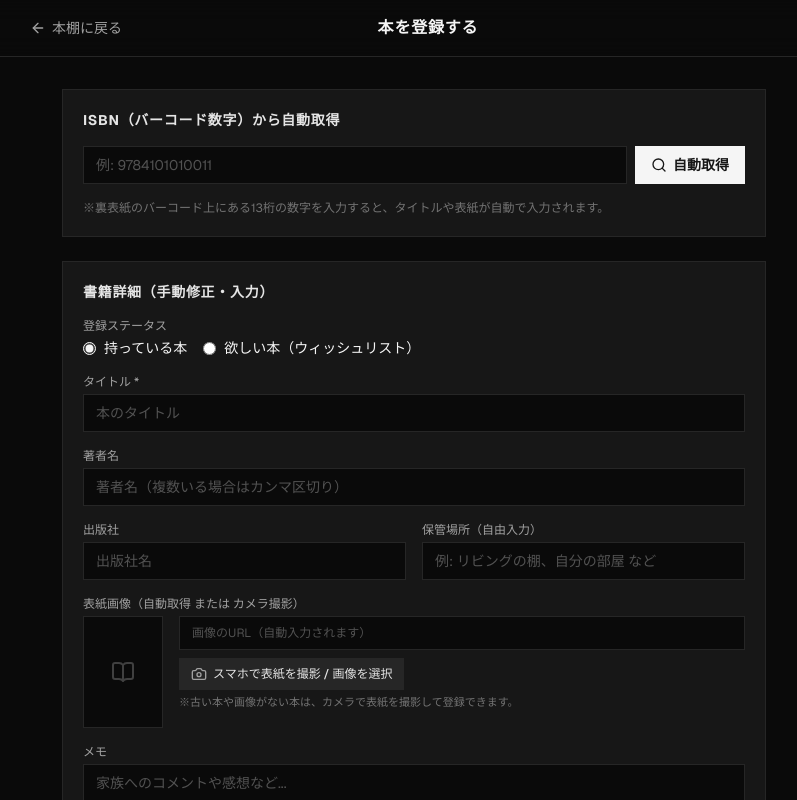
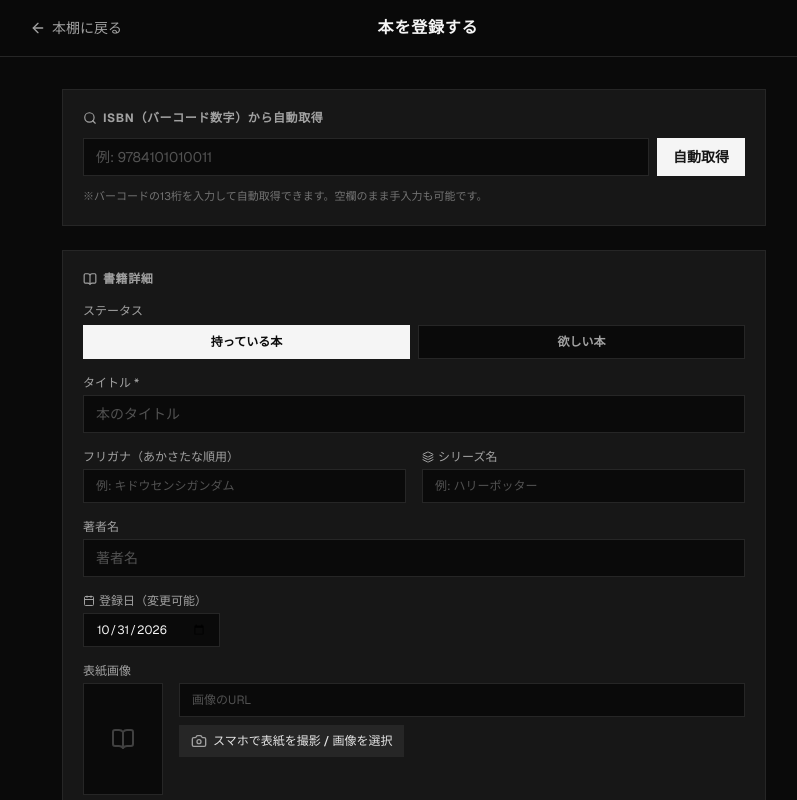
Before and after one commit to cat3-lang/my-book-app, a Next.js app: page /add in a window 1280 px wide. Shown: the top 800 px of the page, without its empty margins (226-1023 px from the left). Built offline with nearby package versions, Linux system fonts and the light colour scheme; no server answers.

Commit message:
本登録ページを追加

```diff
--- a/app/add/page.tsx
+++ b/app/add/page.tsx
@@ -4,14 +4,22 @@ import { useState } from "react";
 import { useRouter } from "next/navigation";
 import Link from "next/link";
 import { supabase } from "@/lib/supabase";
-import { ArrowLeft, Search, BookOpen, Camera, Check } from "lucide-react";
+import { ArrowLeft, Search, BookOpen, Camera, Check, X, Calendar, Layers, Hash } from "lucide-react";
 
 type ExistingBookInfo = {
   title: string;
   created_at: string;
-  location: string | null;
   status: string;
+  memo: string | null;
 };
+
+// 簡易的なカタカナ変換（ひらがな→カタカナ）
+function toKatakana(str: string) {
+  return str.replace(/[\u3041-\u3096]/g, function (match) {
+    var chr = match.charCodeAt(0) + 0x60;
+    return String.fromCharCode(chr);
+  });
+}
 
 export default function AddBookPage() {
   const router = useRouter();
@@ -19,12 +27,18 @@ export default function AddBookPage() {
   // フォーム入力の状態
   const [isbn, setIsbn] = useState("");
   const [title, setTitle] = useState("");
+  const [sortTitle, setSortTitle] = useState(""); // フリガナ（並び替え用）
+  const [series, setSeries] = useState(""); // シリーズ名
   const [authors, setAuthors] = useState("");
   const [publisher, setPublisher] = useState("");
   const [publishedDate, setPublishedDate] = useState("");
   const [imageLink, setImageLink] = useState("");
   const [status, setStatus] = useState<"持っている" | "欲しい">("持っている");
-  const [location, setLocation] = useState("");
+
+  // 今日の日付を YYYY-MM-DD 形式で取得
+  const todayStr = new Date().toISOString().split("T")[0];
+  const [registeredDate, setRegisteredDate] = useState(todayStr);
+
   const [memo, setMemo] = useState("");
 
   // ローディング・エラー・成功メッセージ
@@ -34,10 +48,18 @@ export default function AddBookPage() {
   const [existingBook, setExistingBook] = useState<ExistingBookInfo | null>(null);
   const [successMessage, setSuccessMessage] = useState("");
 
+  // タイトル変更時にフリガナを自動生成
+  const handleTitleChange = (val: string) => {
+    setTitle(val);
+    // 自動で簡易カタカナ化してソート用にセット（手動修正も可）
+    setSortTitle(toKatakana(val));
+  };
+
   // 1. Google Books APIでISBNから自動取得
   const handleFetchByIsbn = async () => {
-    if (!isbn.trim()) {
-      alert("ISBNを入力してください");
+    const cleanIsbn = isbn.trim();
+    if (!cleanIsbn) {
+      setErrorMessage("ISBN（バーコードの数字）を入力してください。");
       return;
     }
 
@@ -46,14 +68,16 @@ export default function AddBookPage() {
     setExistingBook(null);
 
     try {
-      const res = await fetch(`https://www.googleapis.com/books/v1/volumes?q=isbn:${isbn.trim()}`);
+      const res = await fetch(`https://www.googleapis.com/books/v1/volumes?q=isbn:${cleanIsbn}`);
       const data = await res.json();
 
       if (data.totalItems === 0 || !data.items) {
-        setErrorMessage("Google Books APIに該当する書籍が見つかりませんでした。手動で入力してください。");
+        setErrorMessage("該当する書籍が見つかりませんでした。手動で入力してください。");
       } else {
         const volumeInfo = data.items[0].volumeInfo;
-        setTitle(volumeInfo.title || "");
+        const fetchedTitle = volumeInfo.title || "";
+        setTitle(fetchedTitle);
+        setSortTitle(toKatakana(fetchedTitle));
         setAuthors(volumeInfo.authors ? volumeInfo.authors.join(", ") : "");
         setPublisher(volumeInfo.publisher || "");
         setPublishedDate(volumeInfo.publishedDate || "");
@@ -61,13 +85,13 @@ export default function AddBookPage() {
       }
     } catch (err) {
       console.error(err);
-      setErrorMessage("情報の取得に失敗しました。ネットワーク状況を確認してください。");
+      setErrorMessage("情報の取得に失敗しました。");
     } finally {
       setFetchingApi(false);
     }
   };
 
-  // 2. スマホカメラ等で画像ファイルをアップロード（Supabase Storageを使用しない場合の手軽なDataURL変換）
+  // 2. 画像ファイル選択・カメラ撮影
   const handleImageUpload = (e: React.ChangeEvent<HTMLInputElement>) => {
     const file = e.target.files?.[0];
     if (!file) return;
@@ -91,18 +115,20 @@ export default function AddBookPage() {
     setErrorMessage("");
     setExistingBook(null);
 
-    // 既に同じISBNが登録されているかチェック（ISBNがある場合のみ）
-    if (isbn.trim()) {
+    const cleanIsbn = isbn.trim();
+
+    // 既に同じISBNが登録されているかチェック
+    if (cleanIsbn) {
       const { data: foundData } = await supabase
         .from("books")
-        .select("title, created_at, location, status")
-        .eq("isbn", isbn.trim())
+        .select("title, created_at, status, memo")
+        .eq("isbn", cleanIsbn)
         .single();
 
       if (foundData) {
         setExistingBook(foundData);
         setLoading(false);
-        return; // 重複がある場合は登録をストップして過去情報を表示
+        return;
       }
     }
 
@@ -110,13 +136,15 @@ export default function AddBookPage() {
     const { error } = await supabase.from("books").insert([
       {
         title: title.trim(),
+        sort_title: sortTitle.trim() || title.trim(),
+        series: series.trim() || null,
         authors: authors.trim() || null,
         publisher: publisher.trim() || null,
         published_date: publishedDate.trim() || null,
-        image_link: imageLink.trim() || null,
-        isbn: isbn.trim() || null,
+        image_link: image_link_sanitized(imageLink),
+        isbn: cleanIsbn || null,
         status: status,
-        location: location.trim() || null,
+        created_at: new Date(registeredDate).toISOString(), // 選択された登録日を反映
         memo: memo.trim() || null,
       },
     ]);
@@ -124,7 +152,6 @@ export default function AddBookPage() {
     if (error) {
       console.error(error);
       if (error.code === "23505") {
-        // 万が一の重複エラーコード
         setErrorMessage("このISBNの本はすでに登録されています。");
       } else {
         setErrorMessage(`登録に失敗しました: ${error.message}`);
@@ -134,14 +161,18 @@ export default function AddBookPage() {
       setSuccessMessage("登録が完了しました！");
       setTimeout(() => {
         router.push(status === "持っている" ? "/" : "/wants");
-      }, 1000);
+      }, 800);
     }
+  };
+
+  const image_link_sanitized = (link: string) => {
+    return link.trim() || null;
   };
 
   return (
     <div className="min-h-screen bg-neutral-950 text-neutral-100 font-sans pb-20">
       {/* ヘッダー */}
-      <header className="sticky top-0 z-10 bg-neutral-950/80 backdrop-blur-md border-b border-neutral-800 px-4 py-4 md:px-8">
+      <header className="sticky top-0 z-10 bg-neutral-950/85 backdrop-blur-md border-b border-neutral-800 px-4 py-4 md:px-8">
         <div className="max-w-3xl mx-auto flex items-center justify-between">
           <Link
             href="/"
@@ -151,7 +182,7 @@ export default function AddBookPage() {
             <span>本棚に戻る</span>
           </Link>
           <h1 className="text-base font-bold tracking-wider text-neutral-100">本を登録する</h1>
-          <div className="w-16" /> {/* バランス用 */}
+          <div className="w-16" />
         </div>
       </header>
 
@@ -166,34 +197,34 @@ export default function AddBookPage() {
 
         {/* 重複エラー時の過去情報表示 */}
         {existingBook && (
-          <div className="mb-8 p-5 bg-amber-950/60 border border-amber-700/80 text-amber-200">
-            <h2 className="font-bold text-base mb-2 flex items-center gap-2">
+          <div className="mb-8 p-5 bg-neutral-900 border border-neutral-700 text-neutral-200">
+            <h2 className="font-bold text-base mb-2 text-neutral-100 flex items-center gap-2">
               ⚠️ すでに登録されている本です
             </h2>
-            <p className="text-sm mb-3">
-              入力されたISBNの本は、すでに家族の本棚に登録されています。
+            <p className="text-sm mb-3 text-neutral-400">
+              入力されたISBNの本は、すでに登録されています。
             </p>
-            <div className="bg-neutral-900/90 p-3 border border-amber-800/50 text-xs space-y-1 text-neutral-300">
+            <div className="bg-neutral-950 p-3 border border-neutral-800 text-xs space-y-1 text-neutral-300">
               <p><strong className="text-neutral-100">タイトル:</strong> {existingBook.title}</p>
               <p><strong className="text-neutral-100">ステータス:</strong> {existingBook.status}</p>
-              <p><strong className="text-neutral-100">保管場所:</strong> {existingBook.location || "未設定"}</p>
               <p><strong className="text-neutral-100">登録日:</strong> {new Date(existingBook.created_at).toLocaleDateString()}</p>
+              {existingBook.memo && <p><strong className="text-neutral-100">メモ:</strong> {existingBook.memo}</p>}
             </div>
           </div>
         )}
 
         {/* エラーメッセージ */}
         {errorMessage && (
-          <div className="mb-6 p-4 bg-red-950 border border-red-800 text-red-200 text-sm">
+          <div className="mb-6 p-4 bg-neutral-900 border border-red-500/50 text-red-300 text-sm">
             {errorMessage}
           </div>
         )}
 
         <form onSubmit={handleSubmit} className="space-y-6">
           {/* ── 1. ISBN検索エリア ── */}
-          <div className="bg-neutral-900 border border-neutral-800 p-5 space-y-4">
-            <h2 className="text-sm font-bold text-neutral-200 uppercase tracking-wider">
-              ISBN（バーコード数字）から自動取得
+          <div className="bg-neutral-900 border border-neutral-800 p-5 space-y-3">
+            <h2 className="text-xs font-bold text-neutral-400 uppercase tracking-wider flex items-center gap-1.5">
+              <Search className="w-3.5 h-3.5" /> ISBN（バーコード数字）から自動取得
             </h2>
             <div className="flex gap-2">
               <input
@@ -209,47 +240,46 @@ export default function AddBookPage() {
                 disabled={fetchingApi}
                 className="px-4 py-2 bg-neutral-100 text-neutral-900 text-sm font-semibold hover:bg-neutral-300 transition flex items-center gap-1.5 disabled:opacity-50 cursor-pointer"
               >
-                <Search className="w-4 h-4" />
                 <span>{fetchingApi ? "取得中..." : "自動取得"}</span>
               </button>
             </div>
-            <p className="text-xs text-neutral-500">
-              ※裏表紙のバーコード上にある13桁の数字を入力すると、タイトルや表紙が自動で入力されます。
+            <p className="text-[11px] text-neutral-500">
+              ※バーコードの13桁を入力して自動取得できます。空欄のまま手入力も可能です。
             </p>
           </div>
 
           {/* ── 2. 詳細情報入力エリア ── */}
           <div className="bg-neutral-900 border border-neutral-800 p-5 space-y-4">
-            <h2 className="text-sm font-bold text-neutral-200 uppercase tracking-wider">
-              書籍詳細（手動修正・入力）
+            <h2 className="text-xs font-bold text-neutral-400 uppercase tracking-wider flex items-center gap-1.5">
+              <BookOpen className="w-3.5 h-3.5" /> 書籍詳細
             </h2>
 
-            {/* ステータス選択 */}
+            {/* ステータス選択（視認性を高めたモノトーンボタン） */}
             <div>
-              <label className="block text-xs font-medium text-neutral-400 mb-1">登録ステータス</label>
-              <div className="flex gap-4">
-                <label className="flex items-center gap-2 text-sm cursor-pointer">
-                  <input
-                    type="radio"
-                    name="status"
-                    value="持っている"
-                    checked={status === "持っている"}
-                    onChange={() => setStatus("持っている")}
-                    className="accent-neutral-100"
-                  />
+              <label className="block text-xs font-medium text-neutral-400 mb-1.5">ステータス</label>
+              <div className="grid grid-cols-2 gap-2">
+                <button
+                  type="button"
+                  onClick={() => setStatus("持っている")}
+                  className={`py-2 text-xs font-bold border transition cursor-pointer ${
+                    status === "持っている"
+                      ? "bg-neutral-100 text-neutral-950 border-neutral-100"
+                      : "bg-neutral-950 text-neutral-400 border-neutral-800 hover:border-neutral-700"
+                  }`}
+                >
                   持っている本
-                </label>
-                <label className="flex items-center gap-2 text-sm cursor-pointer">
-                  <input
-                    type="radio"
-                    name="status"
-                    value="欲しい"
-                    checked={status === "欲しい"}
-                    onChange={() => setStatus("欲しい")}
-                    className="accent-neutral-100"
-                  />
-                  欲しい本（ウィッシュリスト）
-                </label>
+                </button>
+                <button
+                  type="button"
+                  onClick={() => setStatus("欲しい")}
+                  className={`py-2 text-xs font-bold border transition cursor-pointer ${
+                    status === "欲しい"
+                      ? "bg-neutral-100 text-neutral-950 border-neutral-100"
+                      : "bg-neutral-950 text-neutral-400 border-neutral-800 hover:border-neutral-700"
+                  }`}
+                >
+                  欲しい本
+                </button>
               </div>
             </div>
 
@@ -261,9 +291,35 @@ export default function AddBookPage() {
                 required
                 placeholder="本のタイトル"
                 value={title}
-                onChange={(e) => setTitle(e.target.value)}
+                onChange={(e) => handleTitleChange(e.target.value)}
                 className="w-full bg-neutral-950 border border-neutral-800 px-3 py-2 text-sm text-neutral-100 placeholder-neutral-600 focus:outline-none focus:border-neutral-500"
               />
+            </div>
+
+            {/* フリガナ（あかさたな順ソート用） & シリーズ名 */}
+            <div className="grid grid-cols-1 md:grid-cols-2 gap-4">
+              <div>
+                <label className="block text-xs font-medium text-neutral-400 mb-1">フリガナ（あかさたな順用）</label>
+                <input
+                  type="text"
+                  placeholder="例: キドウセンシガンダム"
+                  value={sortTitle}
+                  onChange={(e) => setSortTitle(e.target.value)}
+                  className="w-full bg-neutral-950 border border-neutral-800 px-3 py-2 text-xs text-neutral-100 placeholder-neutral-600 focus:outline-none focus:border-neutral-500"
+                />
+              </div>
+              <div>
+                <label className="block text-xs font-medium text-neutral-400 mb-1 flex items-center gap-1">
+                  <Layers className="w-3 h-3" /> シリーズ名
+                </label>
+                <input
+                  type="text"
+                  placeholder="例: ハリーポッター"
+                  value={series}
+                  onChange={(e) => setSeries(e.target.value)}
+                  className="w-full bg-neutral-950 border border-neutral-800 px-3 py-2 text-xs text-neutral-100 placeholder-neutral-600 focus:outline-none focus:border-neutral-500"
+                />
+              </div>
             </div>
 
             {/* 著者名 */}
@@ -271,61 +327,66 @@ export default function AddBookPage() {
               <label className="block text-xs font-medium text-neutral-400 mb-1">著者名</label>
               <input
                 type="text"
-                placeholder="著者名（複数いる場合はカンマ区切り）"
+                placeholder="著者名"
                 value={authors}
                 onChange={(e) => setAuthors(e.target.value)}
                 className="w-full bg-neutral-950 border border-neutral-800 px-3 py-2 text-sm text-neutral-100 placeholder-neutral-600 focus:outline-none focus:border-neutral-500"
               />
             </div>
 
-            <div className="grid grid-cols-1 md:grid-cols-2 gap-4">
-              {/* 出版社 */}
+            {/* 登録日（自動＆変更可） */}
             <div>
-                <label className="block text-xs font-medium text-neutral-400 mb-1">出版社</label>
+              <label className="block text-xs font-medium text-neutral-400 mb-1 flex items-center gap-1">
+                <Calendar className="w-3 h-3" /> 登録日（変更可能）
+              </label>
               <input
-                  type="text"
-                  placeholder="出版社名"
-                  value={publisher}
-                  onChange={(e) => setPublisher(e.target.value)}
-                  className="w-full bg-neutral-950 border border-neutral-800 px-3 py-2 text-sm text-neutral-100 placeholder-neutral-600 focus:outline-none focus:border-neutral-500"
+                type="date"
+                value={registeredDate}
+                onChange={(e) => setRegisteredDate(e.target.value)}
+                className="w-full md:w-auto bg-neutral-950 border border-neutral-800 px-3 py-2 text-xs text-neutral-100 focus:outline-none focus:border-neutral-500"
               />
             </div>
 
-              {/* 保管場所 */}
+            {/* 表紙画像 ＆ クリア ＆ カメラ撮影 */}
             <div>
-                <label className="block text-xs font-medium text-neutral-400 mb-1">保管場所（自由入力）</label>
-                <input
-                  type="text"
-                  placeholder="例: リビングの棚、自分の部屋 など"
-                  value={location}
-                  onChange={(e) => setLocation(e.target.value)}
-                  className="w-full bg-neutral-950 border border-neutral-800 px-3 py-2 text-sm text-neutral-100 placeholder-neutral-600 focus:outline-none focus:border-neutral-500"
-                />
-              </div>
-            </div>
-
-            {/* 表紙画像URL ＆ カメラ撮影アップロード */}
-            <div>
-              <label className="block text-xs font-medium text-neutral-400 mb-1">表紙画像（自動取得 または カメラ撮影）</label>
+              <label className="block text-xs font-medium text-neutral-400 mb-1">表紙画像</label>
               <div className="flex flex-col sm:flex-row gap-4 items-start">
-                {/* プレビュー画像 */}
-                <div className="w-20 h-28 bg-neutral-950 border border-neutral-800 flex items-center justify-center overflow-hidden shrink-0">
+                <div className="w-20 h-28 bg-neutral-950 border border-neutral-800 flex items-center justify-center overflow-hidden shrink-0 relative group">
                   {imageLink ? (
-                    <img src={imageLink} alt="表紙プレビュー" className="w-full h-full object-cover" />
+                    <>
+                      <img src={imageLink} alt="表紙" className="w-full h-full object-cover" />
+                      <button
+                        type="button"
+                        onClick={() => setImageLink("")}
+                        className="absolute inset-0 bg-neutral-950/80 text-white opacity-0 group-hover:opacity-100 transition flex flex-col items-center justify-center text-[10px]"
+                      >
+                        <X className="w-4 h-4 mb-1" /> クリア
+                      </button>
+                    </>
                   ) : (
                     <BookOpen className="w-6 h-6 text-neutral-700" />
                   )}
                 </div>
 
                 <div className="flex-1 space-y-2 w-full">
+                  <div className="flex gap-2">
                     <input
                       type="url"
-                    placeholder="画像のURL（自動入力されます）"
+                      placeholder="画像のURL"
                       value={imageLink}
                       onChange={(e) => setImageLink(e.target.value)}
-                    className="w-full bg-neutral-950 border border-neutral-800 px-3 py-2 text-xs text-neutral-100 placeholder-neutral-600 focus:outline-none focus:border-neutral-500"
+                      className="flex-1 bg-neutral-950 border border-neutral-800 px-3 py-2 text-xs text-neutral-100 placeholder-neutral-600 focus:outline-none focus:border-neutral-500"
                     />
-                  {/* スマホカメラ・ファイル選択 */}
+                    {imageLink && (
+                      <button
+                        type="button"
+                        onClick={() => setImageLink("")}
+                        className="px-3 py-2 bg-neutral-800 hover:bg-neutral-700 text-neutral-300 text-xs transition flex items-center gap-1 cursor-pointer"
+                      >
+                        <X className="w-3.5 h-3.5" /> クリア
+                      </button>
+                    )}
+                  </div>
                   <div>
                     <label className="inline-flex items-center gap-1.5 px-3 py-2 bg-neutral-800 hover:bg-neutral-700 text-neutral-200 text-xs font-medium cursor-pointer transition">
                       <Camera className="w-4 h-4 text-neutral-400" />
@@ -338,9 +399,6 @@ export default function AddBookPage() {
                         className="hidden"
                       />
                     </label>
-                    <p className="text-[11px] text-neutral-500 mt-1">
-                      ※古い本や画像がない本は、カメラで表紙を撮影して登録できます。
-                    </p>
                   </div>
                 </div>
               </div>
@@ -348,10 +406,10 @@ export default function AddBookPage() {
 
             {/* メモ */}
             <div>
-              <label className="block text-xs font-medium text-neutral-400 mb-1">メモ</label>
+              <label className="block text-xs font-medium text-neutral-400 mb-1">メモ（場所や家族へのコメントなど）</label>
               <textarea
                 rows={2}
-                placeholder="家族へのコメントや感想など..."
+                placeholder="例: リビングの本棚下段、全巻揃ったなど..."
                 value={memo}
                 onChange={(e) => setMemo(e.target.value)}
                 className="w-full bg-neutral-950 border border-neutral-800 px-3 py-2 text-sm text-neutral-100 placeholder-neutral-600 focus:outline-none focus:border-neutral-500"
```
Lines whose indentation alone changed are shown as unchanged.
